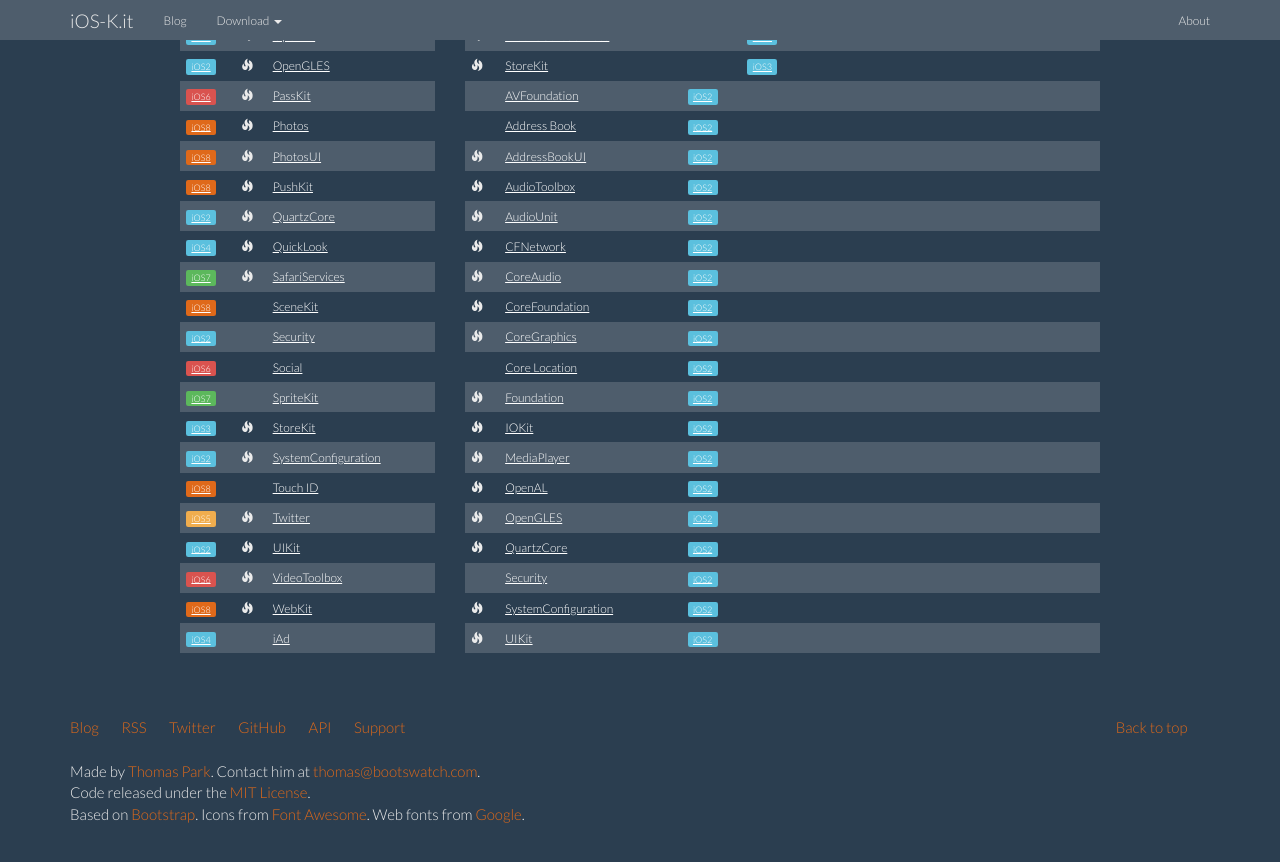
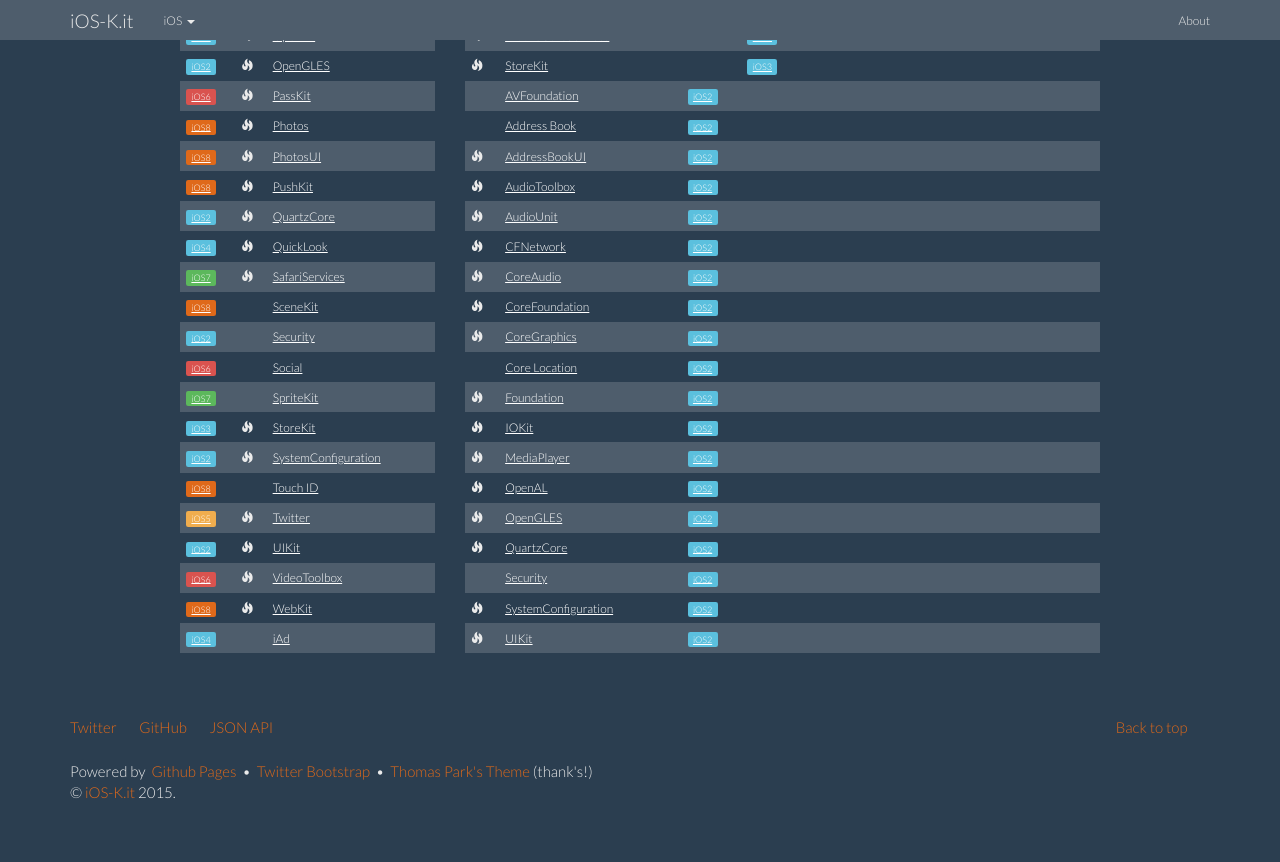
Before and after one commit to ioskit/ioskit.github.io, a Jekyll site: the page built from index.html, in a window 1280 px wide and 900 px high, scrolled down 1851 px. Shown: the top 862 px of the window. Built offline with Jekyll 4.4.1, drawn with Linux system fonts in a browser that asks for light colours; nearby versions of some CDN libraries.

Commit message:
Default layout's header and footer.

```diff
--- a/_layouts/default.html
+++ b/_layouts/default.html
@@ -34,26 +34,24 @@
         </div>
         <div class="navbar-collapse collapse" id="navbar-main">
           <ul class="nav navbar-nav">
-            <li>
-              <a href="http://news.bootswatch.com">Blog</a>
-            </li>
+            <!-- li><a href="http://news.bootswatch.com">Blog</a></li -->
             <li class="dropdown">
-              <a class="dropdown-toggle" data-toggle="dropdown" href="#" id="download">Download <span class="caret"></span></a>
+              <a class="dropdown-toggle" data-toggle="dropdown" href="#" id="download">iOS <span class="caret"></span></a>
               <ul class="dropdown-menu" aria-labelledby="download">
-                <li><a href="./bootstrap.min.css">bootstrap.min.css</a></li>
-                <li><a href="./bootstrap.css">bootstrap.css</a></li>
+                <li><a href="/iOS8">iOS 8</a></li>
+                <li><a href="/iOS7">iOS 7</a></li>
+                <li><a href="/iOS6">iOS 6</a></li>
+                <li><a href="/iOS5">iOS 5</a></li>
                 <li class="divider"></li>
-                <li><a href="./variables.less">variables.less</a></li>
-                <li><a href="./bootswatch.less">bootswatch.less</a></li>
-                <li class="divider"></li>
-                <li><a href="./_variables.scss">_variables.scss</a></li>
-                <li><a href="./_bootswatch.scss">_bootswatch.scss</a></li>
+                <li><a href="/iOS4">iOS 4</a></li>
+                <li><a href="/iOS3">iOS 3</a></li>
+                <li><a href="/iOS2">iOS 2</a></li>
               </ul>
             </li>
           </ul>
 
           <ul class="nav navbar-nav navbar-right">
-            <li><a href="https://wrapbootstrap.com/?ref=bsw" target="_blank">About</a></li>
+            <li><a href="#">About</a></li>
           </ul>
 
         </div>
@@ -75,17 +73,21 @@
 
             <ul class="list-unstyled">
               <li class="pull-right"><a href="#top">Back to top</a></li>
-              <li><a href="http://news.bootswatch.com" onclick="pageTracker._link(this.href); return false;">Blog</a></li>
-              <li><a href="http://feeds.feedburner.com/bootswatch">RSS</a></li>
-              <li><a href="https://twitter.com/bootswatch">Twitter</a></li>
-              <li><a href="https://github.com/thomaspark/bootswatch/">GitHub</a></li>
-              <li><a href="../help/#api">API</a></li>
-              <li><a href="../help/#support">Support</a></li>
+              <!-- li><a href="http://news.bootswatch.com" onclick="pageTracker._link(this.href); return false;">Blog</a></li -->
+              <!-- li><a href="http://feeds.feedburner.com/bootswatch">RSS</a></li -->
+              <li><a href="#">Twitter</a></li>
+              <li><a href="https://github.com/ioskit/ioskit.github.io" target="_blank">GitHub</a></li>
+              <li><a href="#">JSON API</a></li>
+              <!-- li><a href="../help/#support">Support</a></li -->
             </ul>
-            <p>Made by <a href="http://thomaspark.me" rel="nofollow">Thomas Park</a>. Contact him at <a href="mailto:thomas@bootswatch.com">thomas@bootswatch.com</a>.</p>
-            <p>Code released under the <a href="https://github.com/thomaspark/bootswatch/blob/gh-pages/LICENSE">MIT License</a>.</p>
-            <p>Based on <a href="http://getbootstrap.com" rel="nofollow">Bootstrap</a>. Icons from <a href="http://fortawesome.github.io/Font-Awesome/" rel="nofollow">Font Awesome</a>. Web fonts from <a href="http://www.google.com/webfonts" rel="nofollow">Google</a>.</p>
-
+            <p>Powered by
+				&nbsp;<a href="https://pages.github.com" target="_blank">Github Pages</a>
+				&nbsp;&bull;
+				&nbsp;<a href="http://getbootstrap.com" rel="nofollow" target="_blank">Twitter Bootstrap</a>
+				&nbsp;&bull;
+				&nbsp;<a href="http://thomaspark.me" rel="nofollow" target="_blank">Thomas Park's Theme</a>&nbsp;(thank's!)
+			</p>
+            <p>© <a href="http://ioskit.io">iOS-K.it</a> 2015.</p>
           </div>
         </div>
 
```
